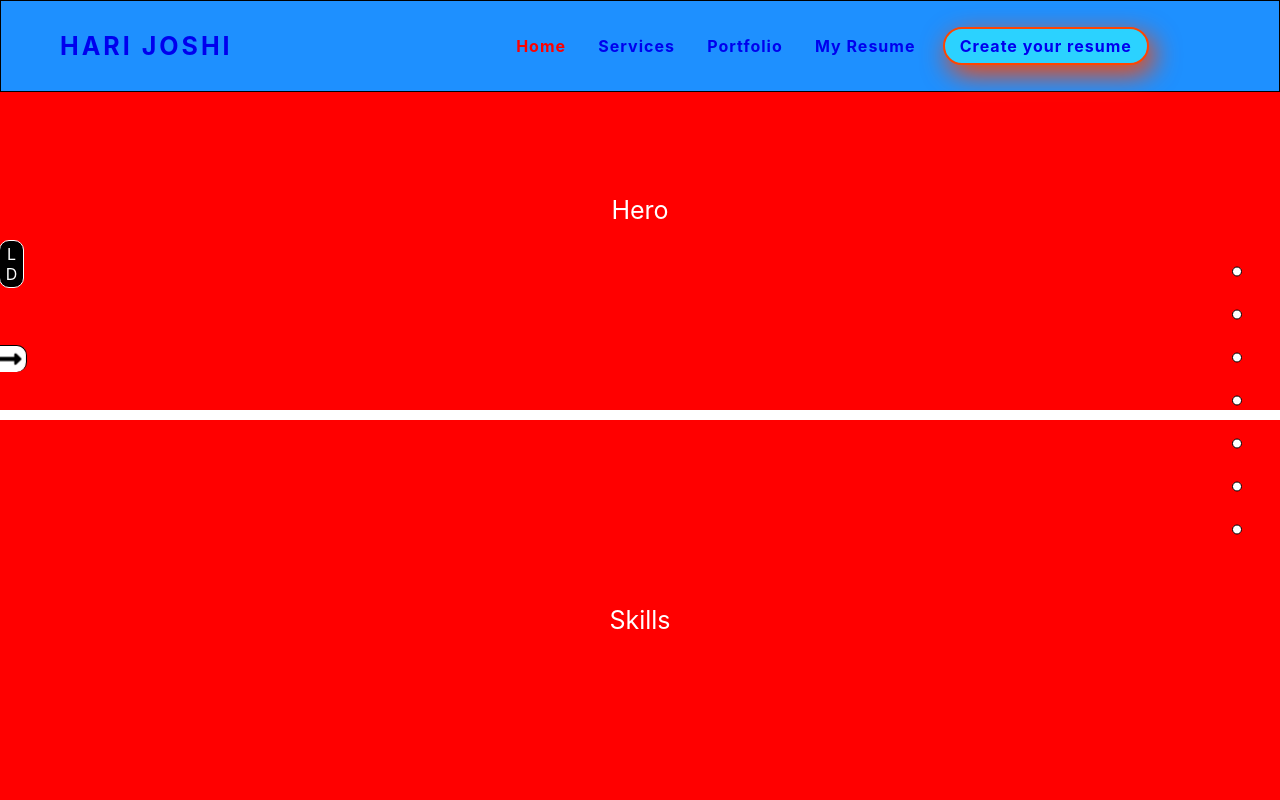
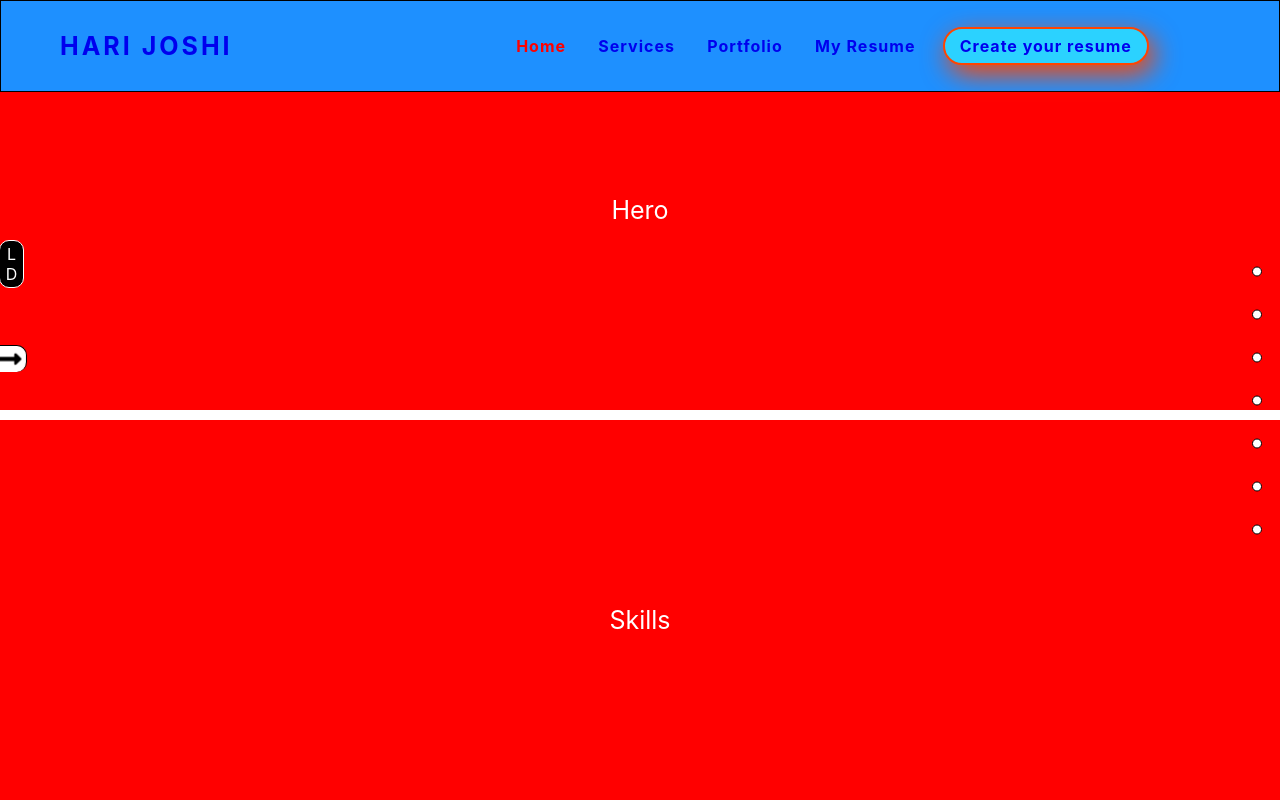
Before and after one commit to harijoshi12/my-portfolio, a React (Create React App) app: page / in a window 1280 px wide. Shown: the top 800 px of the page. Built offline with nearby package versions, Linux system fonts and the light colour scheme.

Commit message:
sidenav improve 1

```diff
--- a/src/pages/home/components/SideNavigation/SideNavigation.css
+++ b/src/pages/home/components/SideNavigation/SideNavigation.css
@@ -9,8 +9,7 @@
   top: 50%;
   -webkit-transform: translateY(-50%);
           transform: translateY(-50%);
-  right: 15px;
-  padding: 5px;
+  right: 5px;
   pointer-events: none;
 }
 
@@ -31,7 +30,7 @@
 .sideNavigation ul li {
   position: relative;
   text-align: right;
-  margin: 5px;
+  margin: 5px 0;
   pointer-events: all;
 }
 
--- a/src/pages/home/components/SideNavigation/SideNavigation.scss
+++ b/src/pages/home/components/SideNavigation/SideNavigation.scss
@@ -6,8 +6,7 @@
     position: fixed;
     top: 50%;
     transform: translateY(-50%);
-    right: 15px;
-    padding: 5px;
+    right: 5px;
     pointer-events: none;
     ul{
         list-style: none;
@@ -17,7 +16,7 @@
         li{
             position: relative;
             text-align: right;
-            margin: 5px;
+            margin: 5px 0;
             pointer-events: all;
             &:hover{
                 a{
```
Also changed, not shown: 1 other file (tests, documents, lock files or other folders).
